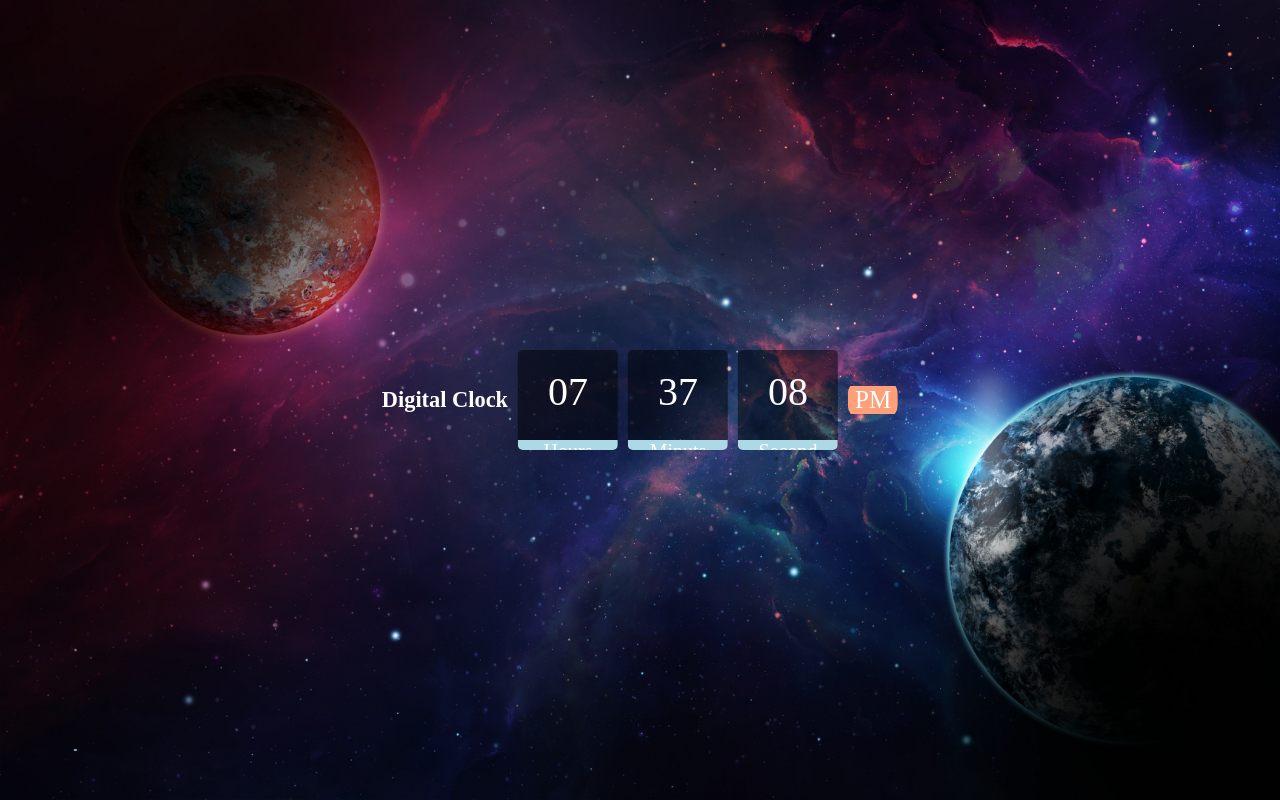
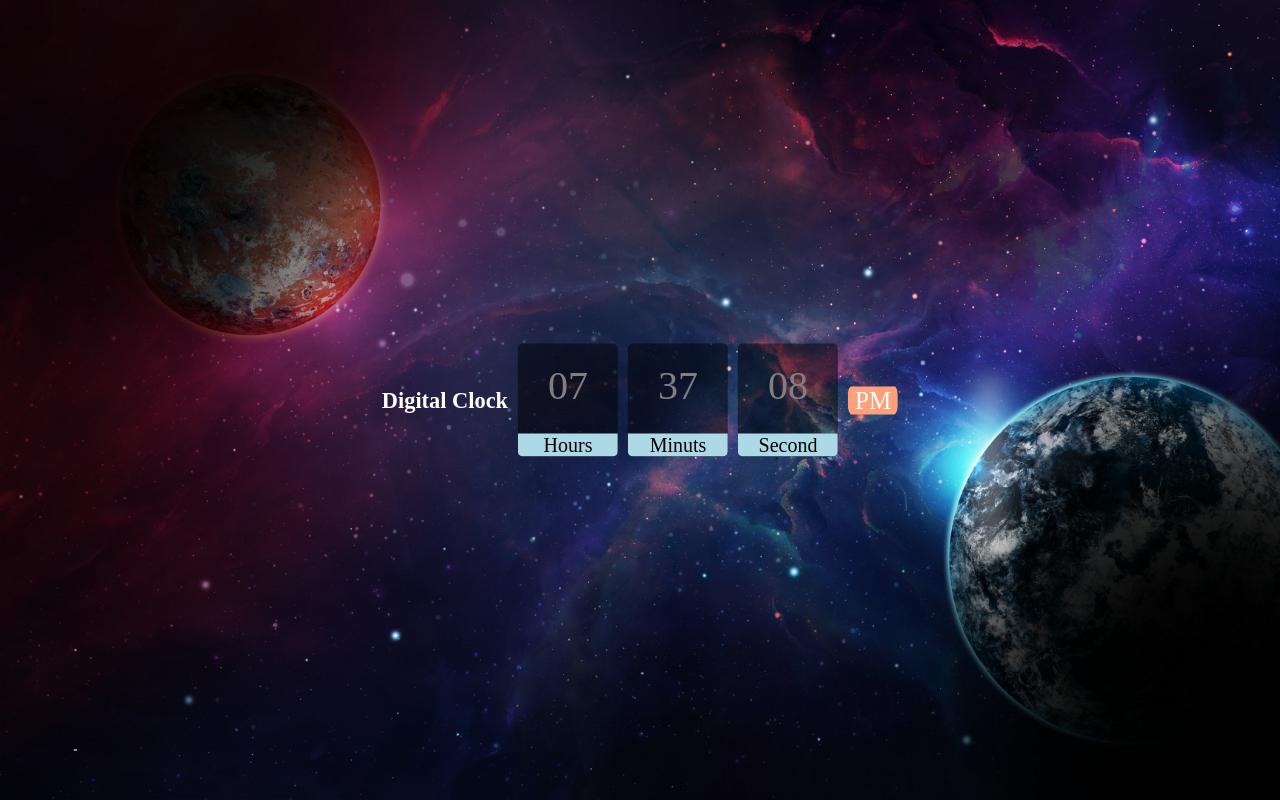
Before and after one commit to Prakash20162002/Digital-Clock, a plain HTML site: page index.html in a window 1280 px wide. Drawn offline with Linux system fonts and the light colour scheme.

```diff
--- a/clock1.css
+++ b/clock1.css
@@ -24,10 +24,10 @@
 }
 .container
 {
-    height: 100px;
+    height: 113px;
     width: 100px;
     background-color: #0000007d;
-    color:#fff;
+    color:grey;
     border-radius:5px;
     display: flex;
     flex-direction: column;
@@ -36,6 +36,7 @@
 .text
 {
     background-color: lightblue;
+    color: black;
     width: 100%;
     position: relative;
     overflow: hidden;
@@ -55,11 +56,19 @@
     font-size: 40px;
     margin-top: 18px;
 }
+
 span#s
 {
     font-size: 40px;
     margin-top: 18px;
 }
+/* span#dateandtime
+{
+    font-size: 100px;
+    color: black;
+
+} */
+
 span#ses{
     font-size: 25px;
     color: white;
@@ -69,8 +78,13 @@
 }
 .h1
 {
+    margin-top: 50%;
     font-size: 70%;
     font-family: 'Times New Roman', Times, serif;
     text-align: center;
     color:white;
 }
+#Date
+{
+    color: white;
+}
```
Also changed, not shown: clock1.js (+10 -0 lines), index.html (+1 -1 lines).
